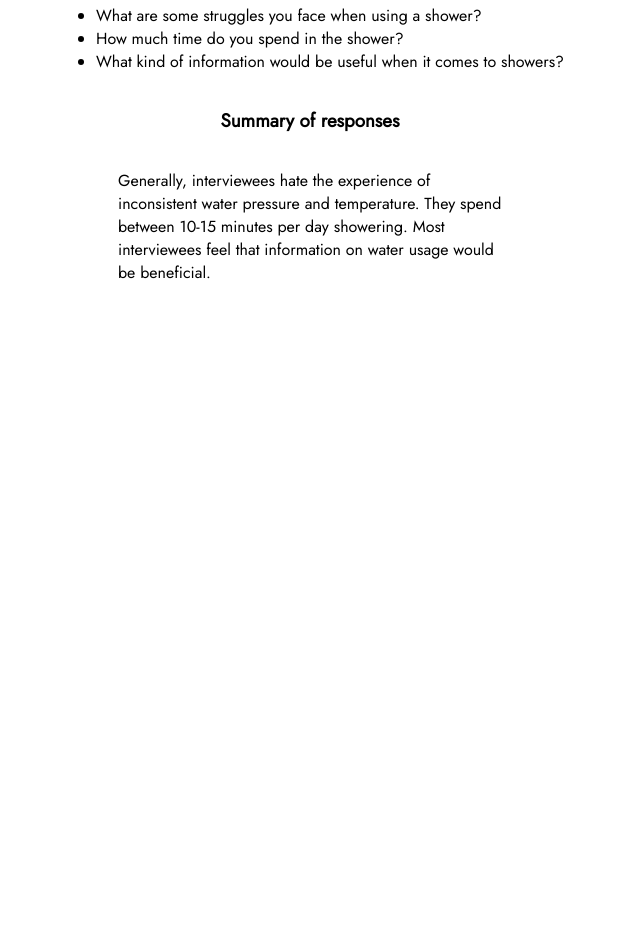
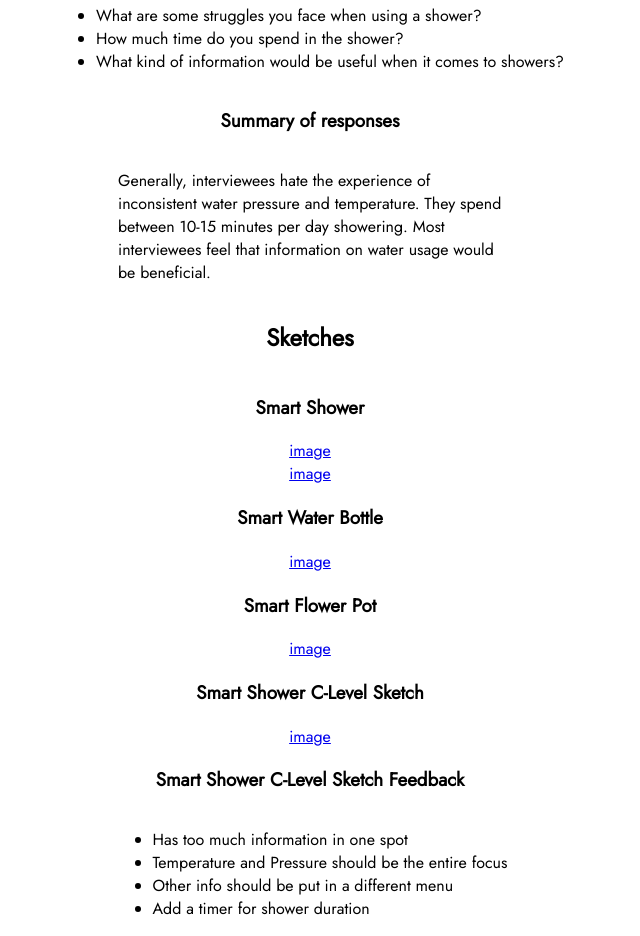
Before and after one commit to BaruYogesh/baruyogesh.github.io, a plain HTML site: page projects.html in a window 1280 px wide. Shown: the part 744-1680 px from the top of the page, without its empty margins (330-970 px from the left). Before the commit the page ends 1044 px from the top, so only its background shows below. Drawn offline with Linux system fonts and the light colour scheme.

Commit message:
added images and feedback

```diff
--- a/projects.html
+++ b/projects.html
@@ -54,6 +54,23 @@
             </ul>
             <h3>Summary of responses</h3>
             <p style="width: 30%;">Generally, interviewees hate the experience of inconsistent water pressure and temperature. They spend between 10-15 minutes per day showering. Most interviewees feel that information on water usage would be beneficial.</p>
+            <h2>Sketches</h2>
+            <h3>Smart Shower</h3>
+            <a href="project_images/ui/shower1.jpg">image</a>
+            <a href="project_images/ui/shower2.jpg">image</a>
+            <h3>Smart Water Bottle</h3>
+            <a href="project_images/ui/waterbottle.jpg">image</a>
+            <h3>Smart Flower Pot</h3>
+            <a href="project_images/ui/flowerpot.jpg">image</a>
+            <h3>Smart Shower C-Level Sketch</h3>
+            <a href="project_images/ui/clevel.jpg">image</a>
+            <h3>Smart Shower C-Level Sketch Feedback</h3>
+            <ul>
+                <li>Has too much information in one spot</li>
+                <li>Temperature and Pressure should be the entire focus</li>
+                <li>Other info should be put in a different menu</li>
+                <li>Add a timer for shower duration</li>
+            </ul>
         </div>
 
 
```
Also changed, not shown: 7 other files.
